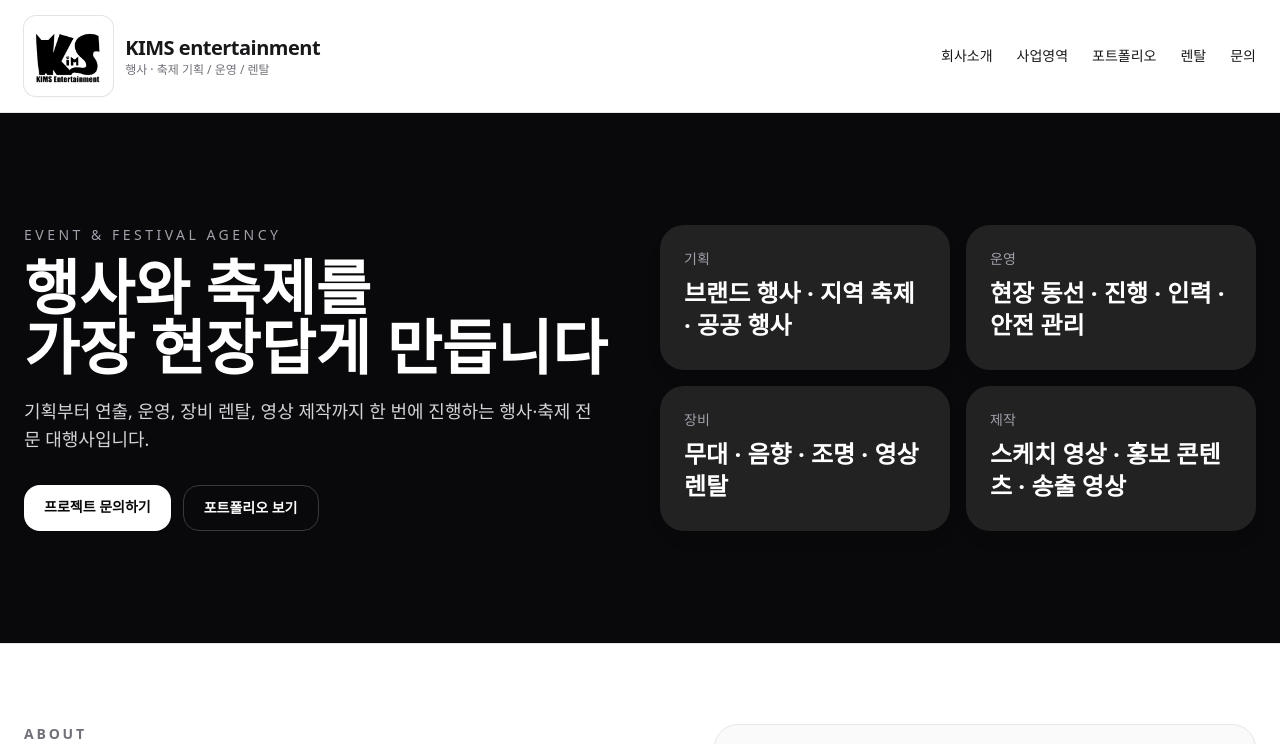
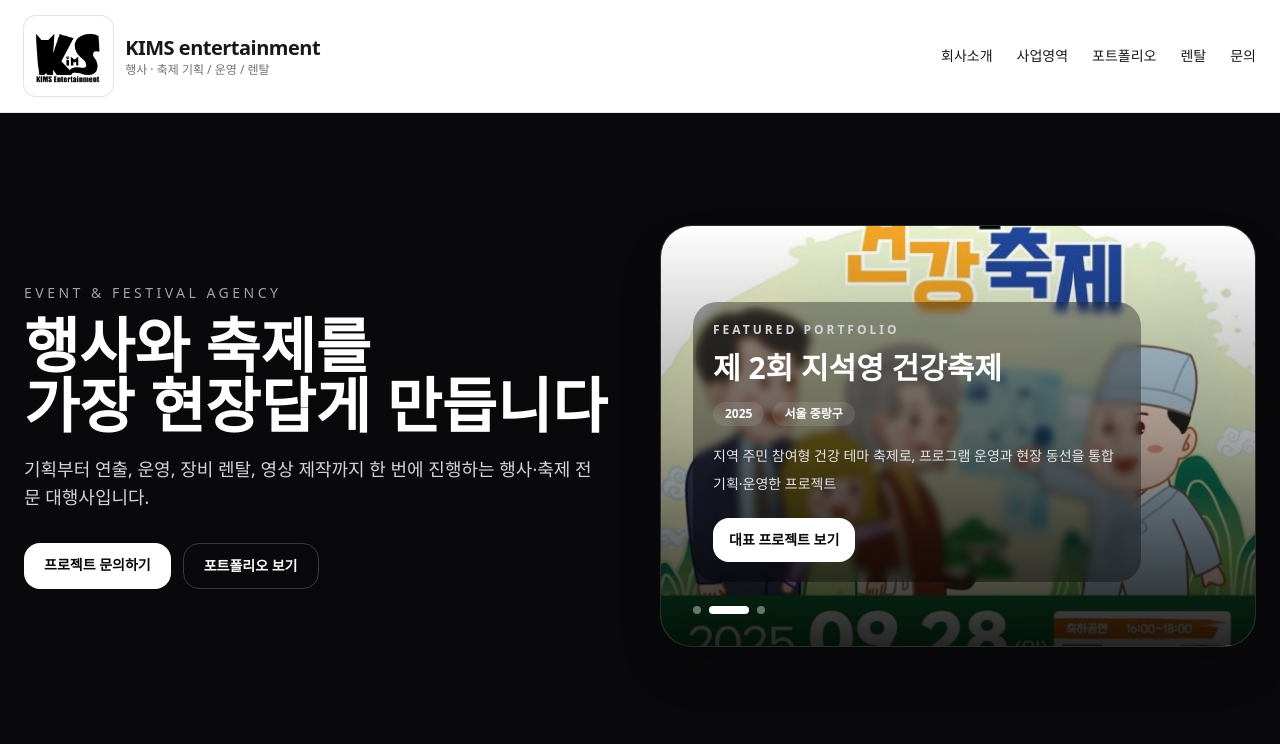
Before and after one commit to tjdwp34-pixel/kims-site, a React (Vite) app: page / in a window 1280 px wide. Shown: the top 744 px of the page. Built offline with nearby package versions, Linux system fonts and the light colour scheme.

Commit message:
Add files via upload

```diff
--- a/src/App.jsx
+++ b/src/App.jsx
@@ -172,12 +172,35 @@ export default function FestivalAgencySiteMockup() {
         "/portfolio-13-10.jpg",
         "/portfolio-13-11.jpg",
       ],
+    },
+    {
+      id: "dongbu-makgeolli-festival-series",
+      title: "제 1회, 제 2회 동부시장 막걸리 축제",
+      tag: "Festival",
+      year: "2024",
+      location: "서울 중랑구",
+      image: "/portfolio-14.jpg",
+      desc: "전통시장 활성화를 위한 막걸리 테마 축제로, 먹거리·체험·공연을 결합한 참여형 행사 운영 프로젝트",
+      detail: "동부시장 막걸리 축제는 전통시장 활성화를 목적으로 기획된 지역 축제로, 막걸리 시음, 먹거리 부스, 공연 프로그램, 체험 콘텐츠를 결합한 참여형 행사입니다. 현장 동선 설계, 무대 운영, 인력 배치, 안전 관리까지 전반적인 운영을 통합적으로 수행한 프로젝트입니다.",
+      gallery: [
+        "/portfolio-14.jpg",
+        "/portfolio-14-2.jpg",
+        "/portfolio-14-3.jpg",
+        "/portfolio-14-4.jpg",
+        "/portfolio-14-5.jpg",
+        "/portfolio-14-6.jpg",
+        "/portfolio-14-7.jpg",
+        "/portfolio-14-8.jpg",
+        "/portfolio-14-9.jpg",
+        "/portfolio-14-10.jpg",
+      ],
     }
   ]
 
   const [selectedPortfolioId, setSelectedPortfolioId] = useState(portfolio[0]?.id)
   const [mobileMenuOpen, setMobileMenuOpen] = useState(false)
   const [lightboxImage, setLightboxImage] = useState(null)
+  const [heroIndex, setHeroIndex] = useState(0)
   const portfolioDetailRef = useRef(null)
   const portfolioListRef = useRef(null)
   const portfolioAutoScrollTimeoutRef = useRef(null)
@@ -196,7 +219,7 @@ export default function FestivalAgencySiteMockup() {
     setForm((prev) => ({ ...prev, [name]: value }))
   }
 
-  const handleSubmit = (e) => {
+  const handleSubmit = async (e) => {
     e.preventDefault()
 
     const subject = encodeURIComponent(`[문의] ${form.project || "프로젝트 문의"}`)
@@ -210,12 +233,64 @@ export default function FestivalAgencySiteMockup() {
 ${form.message}`
     )
 
-    window.location.href = `mailto:kimset11@naver.com?subject=${subject}&body=${body}`
+    const EMAILJS_PUBLIC_KEY = "YOUR_PUBLIC_KEY"
+    const EMAILJS_SERVICE_ID = "YOUR_SERVICE_ID"
+    const EMAILJS_TEMPLATE_ID = "YOUR_TEMPLATE_ID"
+
+    const isEmailJsConfigured =
+      EMAILJS_PUBLIC_KEY !== "YOUR_PUBLIC_KEY" &&
+      EMAILJS_SERVICE_ID !== "YOUR_SERVICE_ID" &&
+      EMAILJS_TEMPLATE_ID !== "YOUR_TEMPLATE_ID"
+
+    if (!isEmailJsConfigured) {
+      window.location.href = `mailto:kimset11@naver.com?subject=${subject}&body=${body}`
+      return
+    }
+
+    try {
+      const response = await fetch("https://api.emailjs.com/api/v1.0/email/send", {
+        method: "POST",
+        headers: {
+          "Content-Type": "application/json",
+        },
+        body: JSON.stringify({
+          service_id: EMAILJS_SERVICE_ID,
+          template_id: EMAILJS_TEMPLATE_ID,
+          user_id: EMAILJS_PUBLIC_KEY,
+          template_params: {
+            user_name: form.name,
+            user_phone: form.phone,
+            user_email: form.email,
+            project_name: form.project,
+            inquiry_type: form.type,
+            message: form.message,
+          },
+        }),
+      })
+
+      if (!response.ok) {
+        throw new Error("EmailJS 전송 실패")
+      }
+
+      alert("문의가 전송되었습니다.")
+      setForm({
+        name: "",
+        phone: "",
+        email: "",
+        project: "",
+        type: "",
+        message: "",
+      })
+    } catch (error) {
+      window.location.href = `mailto:kimset11@naver.com?subject=${subject}&body=${body}`
+    }
   }
 
   const sortedPortfolio = useMemo(() => {
     return [...portfolio].sort((a, b) => Number(b.year) - Number(a.year))
   }, [portfolio])
+
+  const featuredPortfolio = useMemo(() => sortedPortfolio.slice(0, 3), [sortedPortfolio])
 
   const selectedPortfolio = useMemo(
     () => sortedPortfolio.find((item) => item.id === selectedPortfolioId) ?? sortedPortfolio[0],
@@ -315,6 +390,16 @@ ${form.message}`
     }
   }, [sortedPortfolio])
 
+  useEffect(() => {
+    if (!featuredPortfolio.length) return
+
+    const interval = window.setInterval(() => {
+      setHeroIndex((prev) => (prev + 1) % featuredPortfolio.length)
+    }, 3500)
+
+    return () => window.clearInterval(interval)
+  }, [featuredPortfolio])
+
   const rentals = [
     {
       title: "무대 렌탈",
@@ -404,22 +489,53 @@ ${form.message}`
               </a>
             </div>
           </div>
-          <div className="grid gap-4 sm:grid-cols-2 md:grid-cols-2">
-            <div className="rounded-3xl bg-white/10 p-6 shadow-lg">
-              <p className="text-sm text-zinc-400">기획</p>
-              <p className="mt-2 text-2xl font-bold">브랜드 행사 · 지역 축제 · 공공 행사</p>
-            </div>
-            <div className="rounded-3xl bg-white/10 p-6 shadow-lg">
-              <p className="text-sm text-zinc-400">운영</p>
-              <p className="mt-2 text-2xl font-bold">현장 동선 · 진행 · 인력 · 안전 관리</p>
-            </div>
-            <div className="rounded-3xl bg-white/10 p-6 shadow-lg">
-              <p className="text-sm text-zinc-400">장비</p>
-              <p className="mt-2 text-2xl font-bold">무대 · 음향 · 조명 · 영상 렌탈</p>
-            </div>
-            <div className="rounded-3xl bg-white/10 p-6 shadow-lg">
-              <p className="text-sm text-zinc-400">제작</p>
-              <p className="mt-2 text-2xl font-bold">스케치 영상 · 홍보 콘텐츠 · 송출 영상</p>
+          <div className="relative overflow-hidden rounded-[2rem] border border-white/10 bg-white/5 shadow-2xl">
+            {featuredPortfolio.map((item, index) => (
+              <div
+                key={item.id}
+                className={`absolute inset-0 transition-all duration-700 ${index === heroIndex ? "opacity-100" : "pointer-events-none opacity-0"}`}
+              >
+                <img
+                  src={item.image}
+                  alt={item.title}
+                  className="h-full w-full object-cover"
+                  onError={(e) => {
+                    e.currentTarget.style.display = 'none'
+                  }}
+                />
+                <div className="absolute inset-0 bg-gradient-to-t from-black/85 via-black/35 to-transparent" />
+              </div>
+            ))}
+
+            <div className="relative flex min-h-[360px] flex-col justify-end p-6 sm:min-h-[420px] sm:p-8">
+              <div className="max-w-md rounded-3xl bg-black/35 p-5 backdrop-blur-sm">
+                <p className="text-xs font-semibold uppercase tracking-[0.25em] text-zinc-300">Featured Portfolio</p>
+                <h2 className="mt-3 text-2xl font-bold sm:text-3xl">{featuredPortfolio[heroIndex]?.title}</h2>
+                <div className="mt-4 flex flex-wrap gap-2 text-xs">
+                  <span className="rounded-full bg-white/10 px-3 py-1 font-semibold">{featuredPortfolio[heroIndex]?.year}</span>
+                  <span className="rounded-full bg-white/10 px-3 py-1 font-semibold">{featuredPortfolio[heroIndex]?.location}</span>
+                </div>
+                <p className="mt-4 text-sm leading-7 text-zinc-200">{featuredPortfolio[heroIndex]?.desc}</p>
+                <button
+                  type="button"
+                  onClick={() => handlePortfolioSelect(featuredPortfolio[heroIndex]?.id)}
+                  className="mt-5 rounded-2xl bg-white px-4 py-3 text-sm font-semibold text-zinc-950"
+                >
+                  대표 프로젝트 보기
+                </button>
+              </div>
+
+              <div className="mt-6 flex gap-2">
+                {featuredPortfolio.map((item, index) => (
+                  <button
+                    key={item.id}
+                    type="button"
+                    onClick={() => setHeroIndex(index)}
+                    className={`h-2 rounded-full transition-all ${index === heroIndex ? "w-10 bg-white" : "w-2 bg-white/40"}`}
+                    aria-label={`${item.title} 보기`}
+                  />
+                ))}
+              </div>
             </div>
           </div>
         </div>
@@ -587,7 +703,7 @@ ${form.message}`
             <p className="text-sm font-semibold uppercase tracking-[0.2em] text-zinc-500">Contact</p>
             <h2 className="mt-3 text-3xl font-bold md:text-4xl">프로젝트 문의 메일 작성</h2>
             <p className="mt-5 text-base leading-8 text-zinc-600">
-              필요한 내용을 작성하시면 이메일 작성창이 열리며, 확인 후 보내기를 눌러 문의를 전송할 수 있습니다.
+              필요한 내용을 작성하시면 문의가 전송되며, 자동 전송 설정이 연결되지 않은 경우 이메일 작성창으로 연결됩니다.
             </p>
             <div className="mt-8 space-y-3 text-sm text-zinc-700">
               <p><span className="font-semibold">Tel.</span> 010-7604-0025</p>
```
